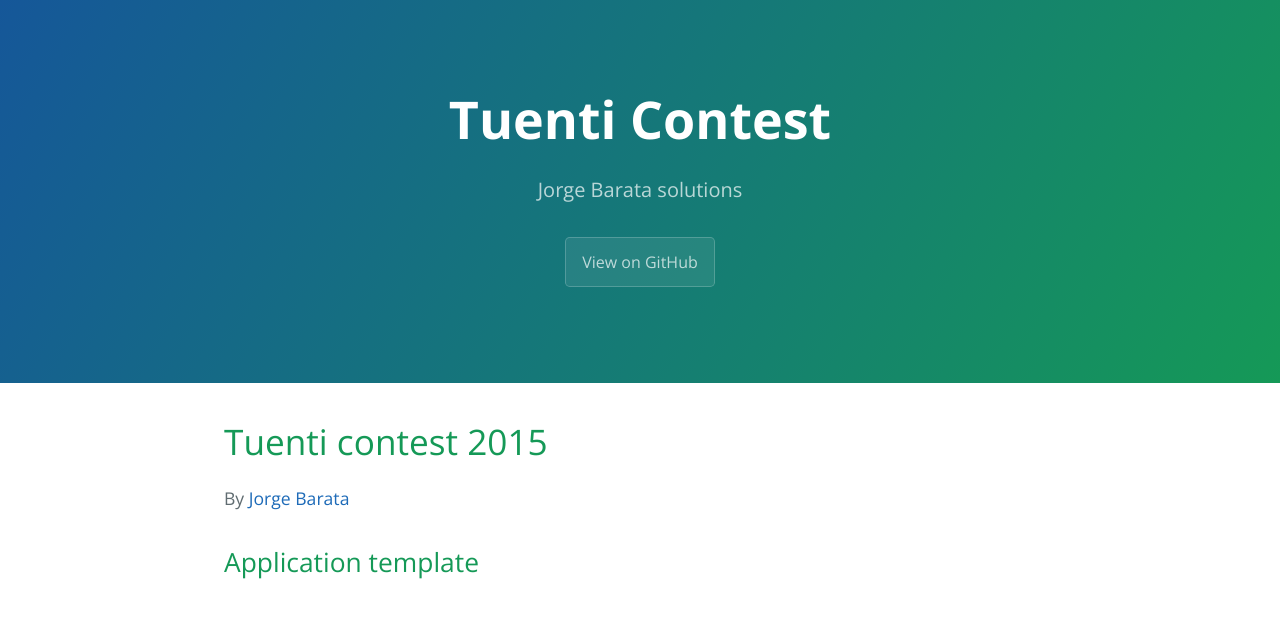
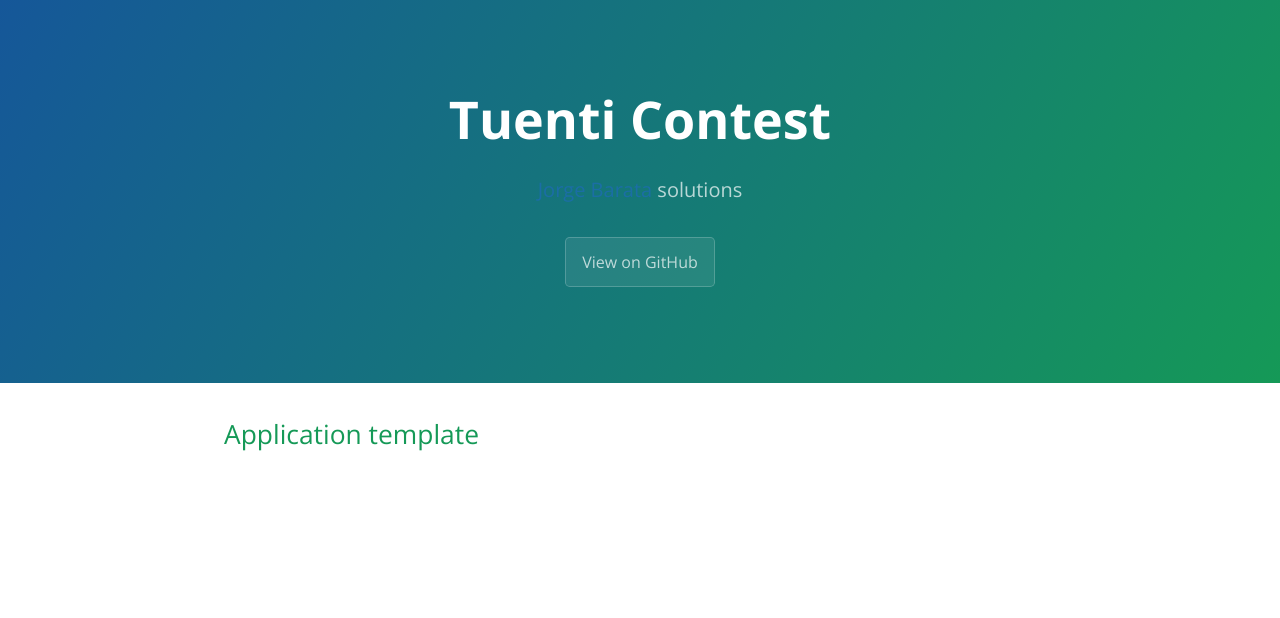
Before and after one commit to jorgebg/tuenti-contest, a plain HTML site: page index.html in a window 1280 px wide. Drawn offline with nearby package versions, Linux system fonts and the light colour scheme.

Commit message:
Update index.html

```diff
--- a/index.html
+++ b/index.html
@@ -12,15 +12,11 @@
   <body>
     <section class="page-header">
       <h1 class="project-name">Tuenti Contest</h1>
-      <h2 class="project-tagline">Jorge Barata solutions</h2>
+      <h2 class="project-tagline"><a href="https://jorgebg.com">Jorge Barata</a> solutions</h2>
       <a href="https://github.com/jorgebg/tuenti-contest" class="btn">View on GitHub</a>
     </section>
 
     <section class="main-content">
-      <h1>
-<a id="tuenti-contest-2015" class="anchor" href="#tuenti-contest-2015" aria-hidden="true"><span class="octicon octicon-link"></span></a>Tuenti contest 2015</h1>
-
-<p>By <a href="https://jorgebg.com">Jorge Barata</a></p>
 
 <h2>
 <a id="application-template" class="anchor" href="#application-template" aria-hidden="true"><span class="octicon octicon-link"></span></a>Application template</h2>
```
